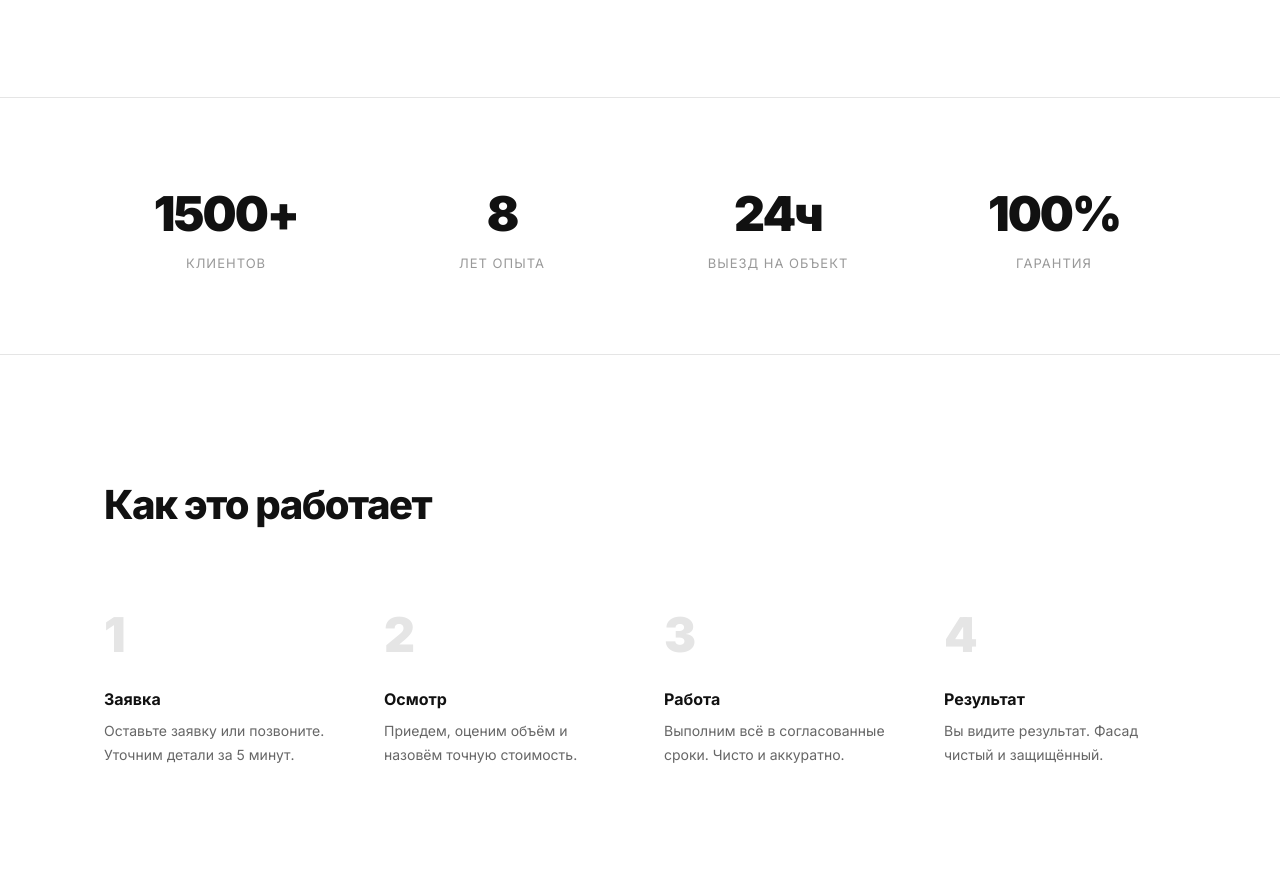
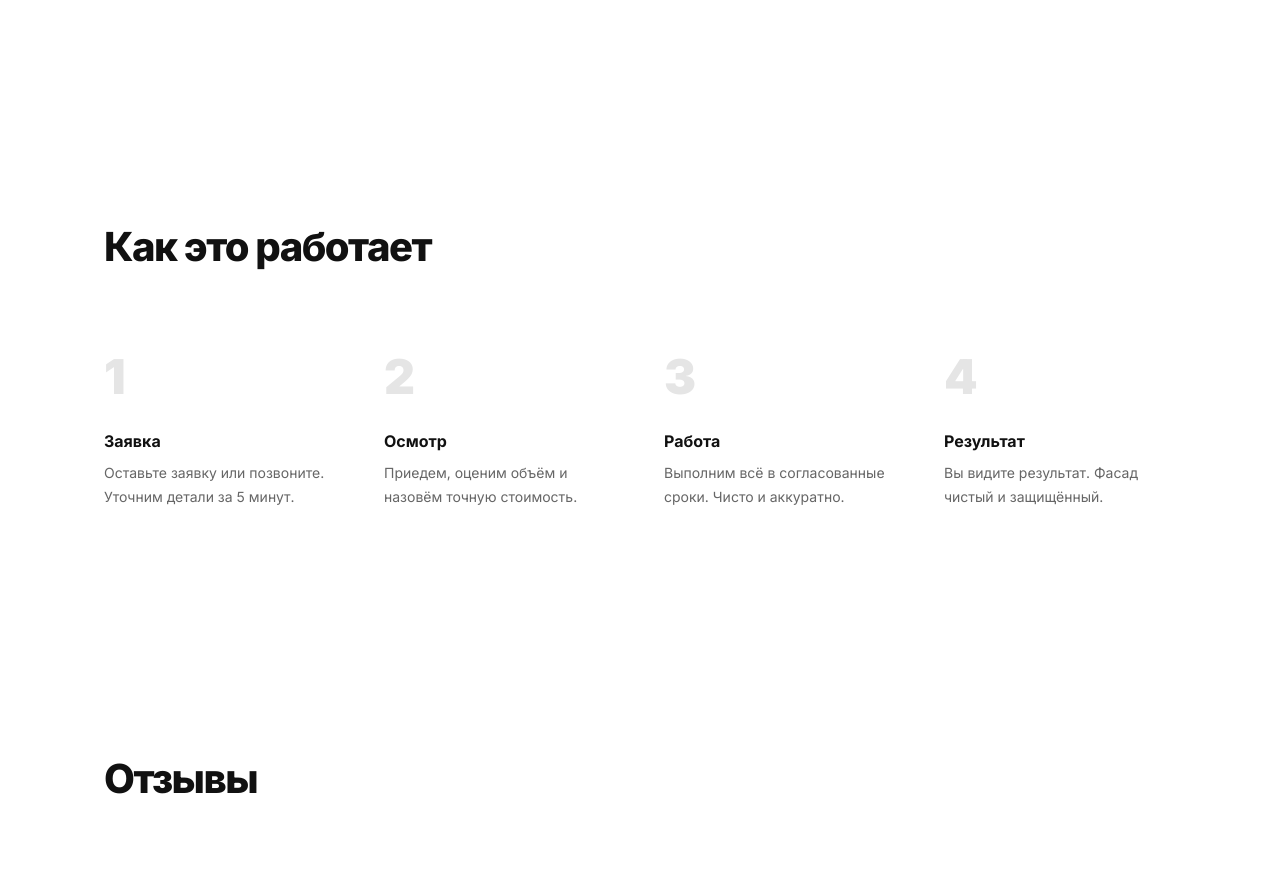
Before and after one commit to lillilpip2-coder/chistodom-site, a website: page public/index.html in a window 1280 px wide. Shown: the part 1280-2150 px from the top of the page. Drawn offline with Linux system fonts and the light colour scheme.

Commit message:
Remove numbers section

```diff
--- a/public/index.html
+++ b/public/index.html
@@ -81,29 +81,6 @@
         <div class="service__price">180–250 ₽<span>/кВ</span></div>
       </article>
 
-    </div>
-  </div>
-</section>
-
-<section class="numbers">
-  <div class="container">
-    <div class="numbers__grid">
-      <div class="number">
-        <span class="number__value">1500+</span>
-        <span class="number__label">клиентов</span>
-      </div>
-      <div class="number">
-        <span class="number__value">8</span>
-        <span class="number__label">лет опыта</span>
-      </div>
-      <div class="number">
-        <span class="number__value">24ч</span>
-        <span class="number__label">выезд на объект</span>
-      </div>
-      <div class="number">
-        <span class="number__value">100%</span>
-        <span class="number__label">гарантия</span>
-      </div>
     </div>
   </div>
 </section>
```
